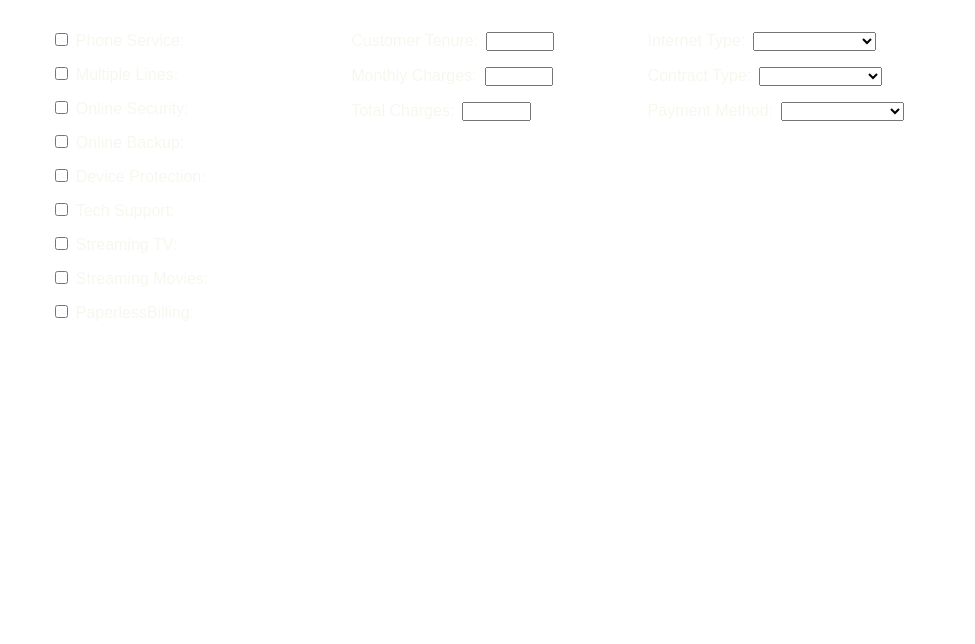
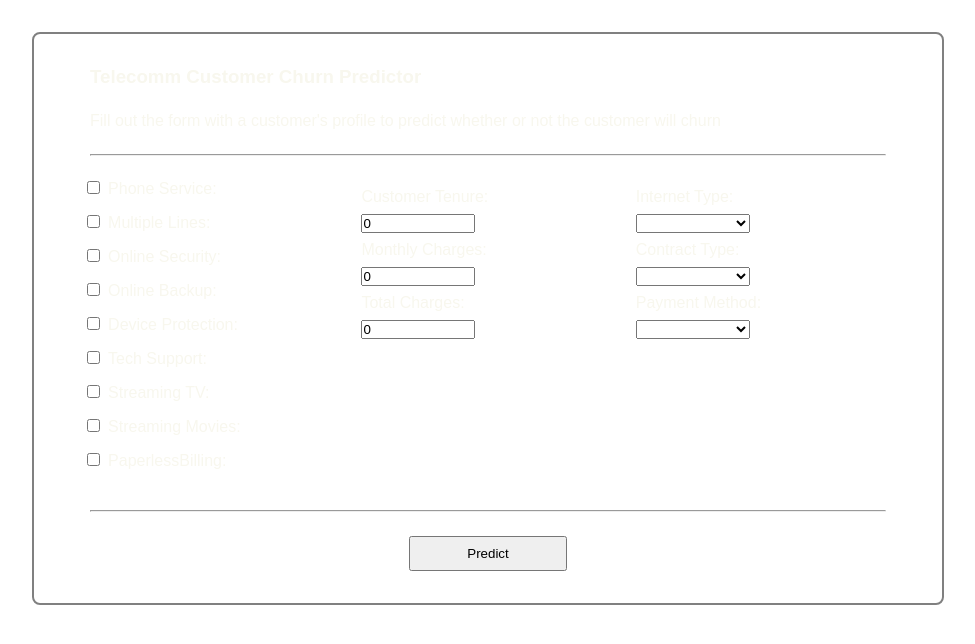
Before and after one commit to jacktorrealba/customer-churn, a Next.js app in the folder frontend/customer-churn-app/: page / in a window 1280 px wide. Shown: the top 644 px of the page, without its empty margins (152-1127 px from the left). Built offline with nearby package versions, Linux system fonts and the light colour scheme.

Commit message:
updated form ui structure and data capture

```diff
--- a/frontend/customer-churn-app/app/globals.css
+++ b/frontend/customer-churn-app/app/globals.css
@@ -22,15 +22,60 @@ body {
   margin-left: auto;
   margin-right: auto;
   width: 75%;
+  border: 2px solid gray;
+  border-radius: 8px;
+  padding: 2rem;
+}
+
+.form-card-title {
+  margin-left: 1.5rem;
+}
+
+.form-card-body {
+  display: flex;
+  justify-content: space-evenly;
+}
+
+.form-card-footer {
+  width: 75%;
+  margin: 0 auto 0;
+}
+
+.predict-div {
+  display: flex;
+  justify-content: center;
+}
+
+#predict-btn {
+  width: 25%;
+  padding-top: .5rem;
+  padding-bottom: .5rem;
+}
+
+.divider {
+  margin: 1.5rem;
 }
 
 .form-item {
   padding-bottom: 1rem;
 }
 
+.form-item-select {
+  margin: .5rem 0 0 0;
+  display: flex;
+  gap: 0.5rem;
+  flex-direction: column;
+}
+
+.form-item-num {
+  margin: .5rem 0 0 0;
+  display: flex;
+  gap: 0.5rem;
+  flex-direction: column;
+}
+
 .form {
-  display: flex;
-  justify-content: space-evenly;
+
 }
 
 .form-input {
@@ -38,12 +83,11 @@ body {
 }
 
 .form-input-num {
-  margin-left: 0.5rem;
-  width: 25%;
+  width: 45%;
 }
 
+
 .form-input-dropdown {
-  margin-left: 0.5rem;
   width: 45%;
 }
 
--- a/frontend/customer-churn-app/app/page.js
+++ b/frontend/customer-churn-app/app/page.js
@@ -1,171 +1,187 @@
 'use client'
+import { formatDynamicAPIAccesses } from "next/dist/server/app-render/dynamic-rendering";
 import React, { useState } from "react";
-
 
 export default function Home() {
 
-  const [isChecked, setIsChecked] = useState({
-    features : []
+  // define form elements and their initial state
+  const [formData, setFormData] = useState({
+    PhoneService: false,
+    Tenure: 0,
+    MultipleLines: false,
+    OnlineSecurity: false,
+    OnlineBackup: false,
+    DeviceProtection: false,
+    TechSupport: false,
+    StreamingTV: false,
+    StreamingMovies: false,
+    PaperlessBilling: false,
+    MonthlyCharges: 0.00,
+    TotalCharges: 0.00,
+    InternetService: "",
+    Contract: "",
+    PaymentMethod: ""
   });
 
-  const handleCheckboxChange = (e) => {
-    const {value, checked} = e.target;
-    const {features} = isChecked;
-    console.log(e.target.value)
-    console.log(`${value} is ${checked}`)
+  const handleChange = (e) => {
+    // extract the name, type, value and checked from the target that the event fired from
+    const { name, type, value, checked } = e.target;
 
-    if (checked) {
-      setIsChecked({
-        features: [...features, value]
-      });
-    };
-
+    // update the form's changed elements
+    setFormData((formData) => ({
+      ...formData,
+      // if the type is a checkbox then store the checked state, otherwise store the value
+      [name]: type === "checkbox" ? checked : value,
+    }));
 
   }
 
-  const [formData, setFormData] = useState({
-    PhoneService: '',
-    Tenure: '',
-    MultipleLines: '',
-    OnlineSecurity: '',
-    OnlineBackup: '',
-    DeviceProtection: '',
-    TechSupport: '',
-    StreamingTV: '',
-    StreamingMovies: '',
-    PaperlessBilling: '',
-    MonthlyCharges: '',
-    TotalCharges: '',
-    InternetService: '',
-    Contract: '',
-    PaymentMethod: ''
-  });
+  // function for handling form submission
+  const handleSubmit = (e) => {
+    e.preventDefault()
+    console.log(formData)
+  }
 
-  const handleChange = (event) => {
-    const {name, value } = event.target
-  }
+
   return (
     <div className="main">
+      <form className="form" onSubmit={handleSubmit}>
         <div className="form-card">
-        <form className="form">
-
+          <div className="form-card-title">
+            <h3>Telecomm Customer Churn Predictor</h3>
+          </div>
+          <div className="divider">
+            <p>Fill out the form with a customer's profile to predict whether or not the customer will churn</p>
+          </div>
+          <div className="divider">
+            <hr></hr>
+          </div>
+          <div className="form-card-body">
             <div className="boolean-options">
               <div className="form-item">
-              <label htmlFor="PhoneService" name="PhoneService" value={formData.PhoneService} onChange={handleChange}>
-                <input className="form-input" type="checkbox" name="features" value="PhoneService" onChange={handleCheckboxChange}></input>
+                <label htmlFor="PhoneService">
+                  <input className="form-input" type="checkbox" name="PhoneService" value={formData.PhoneService} onChange={handleChange}></input>
                   Phone Service:
                 </label>
               </div>
               <div className="form-item">
-              <label htmlFor="MultipleLines" name="MultipleLines" value={formData.MultipleLines} onChange={handleChange}>
-                <input className="form-input" type="checkbox" name="features" value="MultipleLines" onChange={handleCheckboxChange}></input>
+                <label htmlFor="MultipleLines">
+                  <input className="form-input" type="checkbox" name="MultipleLines" value={formData.MultipleLines} onChange={handleChange}></input>
                   Multiple Lines:
                 </label>
               </div>
               <div className="form-item">
-              <label htmlFor="OnlineSecurity" name="OnlineSecurity" value={formData.OnlineSecurity} onChange={handleChange}>
-                <input className="form-input" type="checkbox" name="features" value="OnlineSecurity" onChange={handleCheckboxChange}></input>
+                <label htmlFor="OnlineSecurity">
+                  <input className="form-input" type="checkbox" name="OnlineSecurity" value={formData.OnlineSecurity} onChange={handleChange}></input>
                   Online Security:
                 </label>
               </div>
               <div className="form-item">
-              <label htmlFor="OnlineBackup" name="OnlineBackup" value={formData.OnlineBackup} onChange={handleChange}>
-                <input className="form-input" type="checkbox" name="features" value="OnlineBackup" onChange={handleCheckboxChange}></input>
+                <label htmlFor="OnlineBackup">
+                  <input className="form-input" type="checkbox" name="OnlineBackup" value={formData.OnlineBackup} onChange={handleChange}></input>
                   Online Backup:
                 </label>
               </div>
               <div className="form-item">
-              <label htmlFor="DeviceProtection" name="DeviceProtection" value={formData.DeviceProtection} onChange={handleChange}>
-                <input className="form-input" type="checkbox" name="features" value="DeviceProtection" onChange={handleCheckboxChange}></input>
+                <label htmlFor="DeviceProtection">
+                  <input className="form-input" type="checkbox" name="DeviceProtection" value={formData.DeviceProtection} onChange={handleChange}></input>
                   Device Protection:
                 </label>
               </div>
               <div className="form-item">
-              <label htmlFor="TechSupport" name="TechSupport" value={formData.TechSupport} onChange={handleChange}>
-                <input className="form-input" type="checkbox" name="features" value="TechSupport" onChange={handleCheckboxChange}></input>
+                <label htmlFor="TechSupport">
+                  <input className="form-input" type="checkbox" name="TechSupport" value={formData.TechSupport} onChange={handleChange}></input>
                   Tech Support:
                 </label>
               </div>
               <div className="form-item">
-              <label htmlFor="StreamingTV" name="StreamingTV" value={formData.StreamingTV} onChange={handleChange}>
-                <input className="form-input" type="checkbox" name="features" value="StreamingTV" onChange={handleCheckboxChange}></input>
+                <label htmlFor="StreamingTV">
+                  <input className="form-input" type="checkbox" name="StreamingTV" value={formData.StreamingTV} onChange={handleChange}></input>
                   Streaming TV:
                 </label>
               </div>
               <div className="form-item">
-              <label htmlFor="StreamingMovies" name="StreamingMovies" value={formData.StreamingMovies} onChange={handleChange}>
-                <input className="form-input" type="checkbox" name="features" value="StreamingMovies" onChange={handleCheckboxChange}></input>
+                <label htmlFor="StreamingMovies">
+                  <input className="form-input" type="checkbox" name="StreamingMovies" value={formData.StreamingMovies} onChange={handleChange}></input>
                   Streaming Movies:
                 </label>
               </div>
               <div className="form-item">
-              <label htmlFor="PaperlessBilling" name="PaperlessBilling" value={formData.PaperlessBilling} onChange={handleChange}>
-                <input className="form-input" type="checkbox" name="features" value="PaperlessBilling" onChange={handleCheckboxChange}></input>
+                <label htmlFor="PaperlessBilling">
+                  <input className="form-input" type="checkbox" name="PaperlessBilling" value={formData.PaperlessBilling} onChange={handleChange}></input>
                   PaperlessBilling:
                 </label>
               </div>
             </div>
 
             <div className="numeric-options">
-            <div className="form-item">
-              <label htmlFor="Tenure" name="Tenure" value={formData.Tenure} onChange={handleChange}>
+              <div className="form-item-num">
+                <label htmlFor="Tenure">
                   Customer Tenure:
-                <input className="form-input-num" type="number" name="Tenure"></input>
                 </label>
+                <input className="form-input-num" type="number" name="Tenure"  value={formData.Tenure} onChange={handleChange}></input>
               </div>
-            <div className="form-item">
-              <label htmlFor="MonthlyCharges" name="MonthlyCharges" value={formData.MonthlyCharges} onChange={handleChange}>
+              <div className="form-item-num">
+                <label htmlFor="MonthlyCharges">
                   Monthly Charges:
-                <input className="form-input-num" type="number" name="MonthlyCharges"></input>
                 </label>
+                <input className="form-input-num currency" step="0.01" type="number" name="MonthlyCharges" value={formData.MonthlyCharges} onChange={handleChange}></input>
               </div>
-            <div className="form-item">
-              <label htmlFor="TotalCharges" name="TotalCharges" value={formData.TotalCharges} onChange={handleChange}>
+              <div className="form-item-num">
+                <label htmlFor="TotalCharges">
                   Total Charges:
-                <input className="form-input-num" type="number" name="TotalCharges"></input>
                 </label>
+                <input className="form-input-num currency" step="0.01" type="number" name="TotalCharges" value={formData.TotalCharges} onChange={handleChange}></input>
               </div>
             </div>
 
             <div className="dropdown-options">
-            <div className="form-item">
-              <label htmlFor="InternetService" name="InternetService" value={formData.InternetService} onChange={handleChange}>
+              <div className="form-item-select">
+                <label htmlFor="InternetService">
                   Internet Type:
-                <select className="form-input-dropdown">
-                  <option selected disabled></option>
+                </label>
+                <select className="form-input-dropdown" onChange={handleChange} defaultValue={formData.InternetService}>
+                  <option value="" disabled></option>
                   <option value="dsl">DSL</option>
                   <option value="Fiberoptic">Fiber Optic</option>
                   <option value="no">None</option>
                 </select>
+              </div>
+              <div className="form-item-select">
+                <label htmlFor="Contract" >
+                  Contract Type:
                 </label>
-            </div>
-            <div className="form-item">
-              <label htmlFor="Contract" name="Contract" value={formData.Contract} onChange={handleChange}>
-                Contract Type:
-                <select className="form-input-dropdown">
-                  <option selected disabled></option>
+                <select className="form-input-dropdown" onChange={handleChange} defaultValue={formData.Contract}>
+                  <option value="" disabled></option>
                   <option value="month-to-month">Month-to-Month</option>
                   <option value="one year">1 year</option>
                   <option value="two year">2 Year</option>
                 </select>
+              </div>
+              <div className="form-item-select">
+                <label htmlFor="PaymentMethod">
+                  Payment Method:
                 </label>
-            </div>
-            <div className="form-item">
-              <label htmlFor="PaymentMethod" name="PaymentMethod" value={formData.PaymentMethod} onChange={handleChange}>
-                Payment Method:
-                <select className="form-input-dropdown">
-                  <option selected disabled></option>
+                <select className="form-input-dropdown" onChange={handleChange} defaultValue={formData.PaymentMethod}>
+                  <option value="" disabled></option>
                   <option value="bank transfer">Bank Transfer</option>
                   <option value="credit card">Credit Card</option>
                   <option value="electronic check">E-Check</option>
                   <option value="mailed check">Mailed Check</option>
                 </select>
-              </label>
               </div>
             </div>
-
+          </div>
+          <div className="divider">
+            <hr></hr>
+          </div>
+          <div className="form-card-footer">
+            <div className="predict-div">
+              <button id="predict-btn" type="submit">Predict</button>
+            </div>
+          </div>
+        </div>
       </form>
-      </div>
     </div>
   );
 }
```
Also changed, not shown: 1 other file (tests, documents, lock files or other folders). Lines whose indentation alone changed are shown as unchanged.
